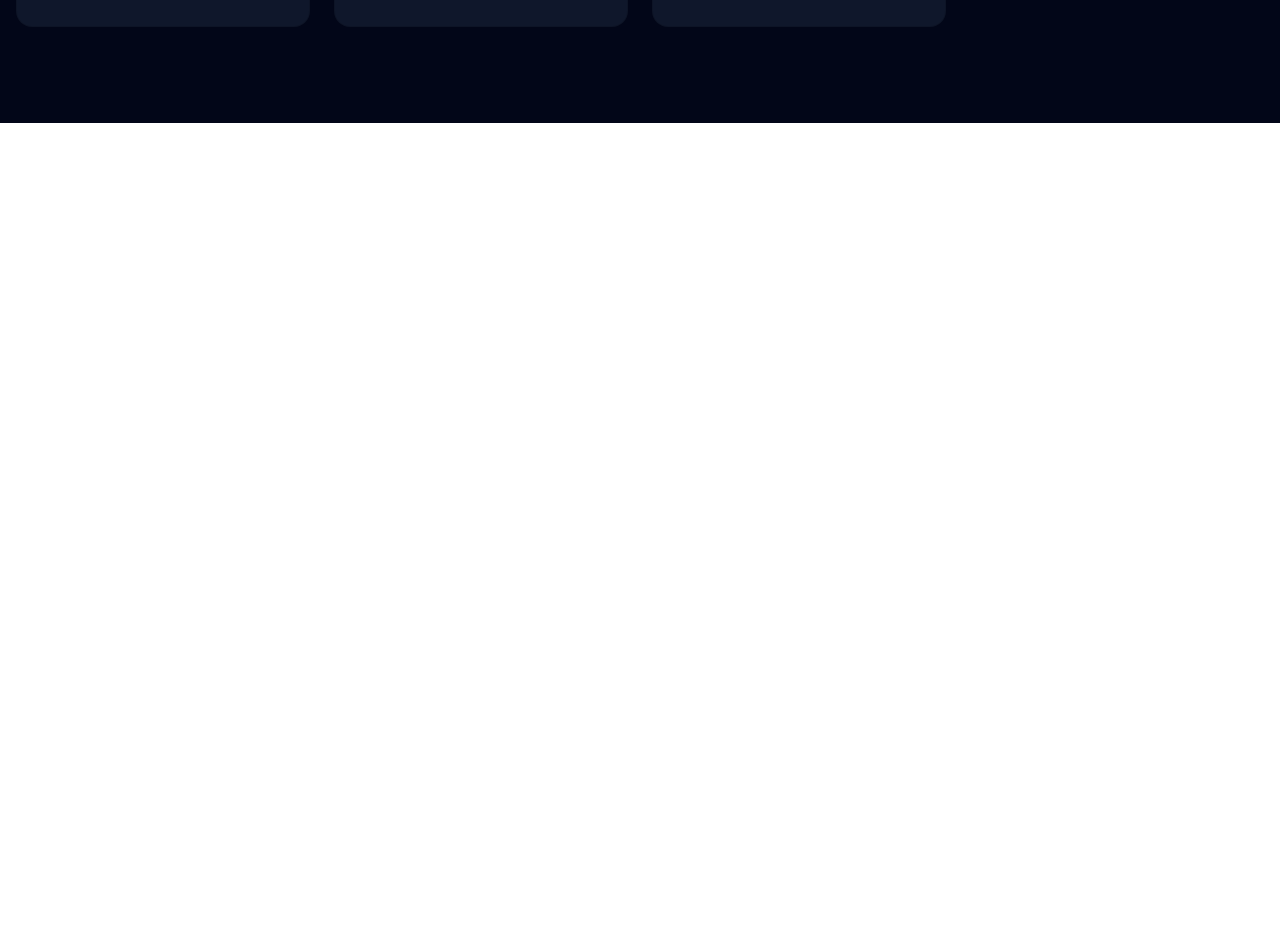
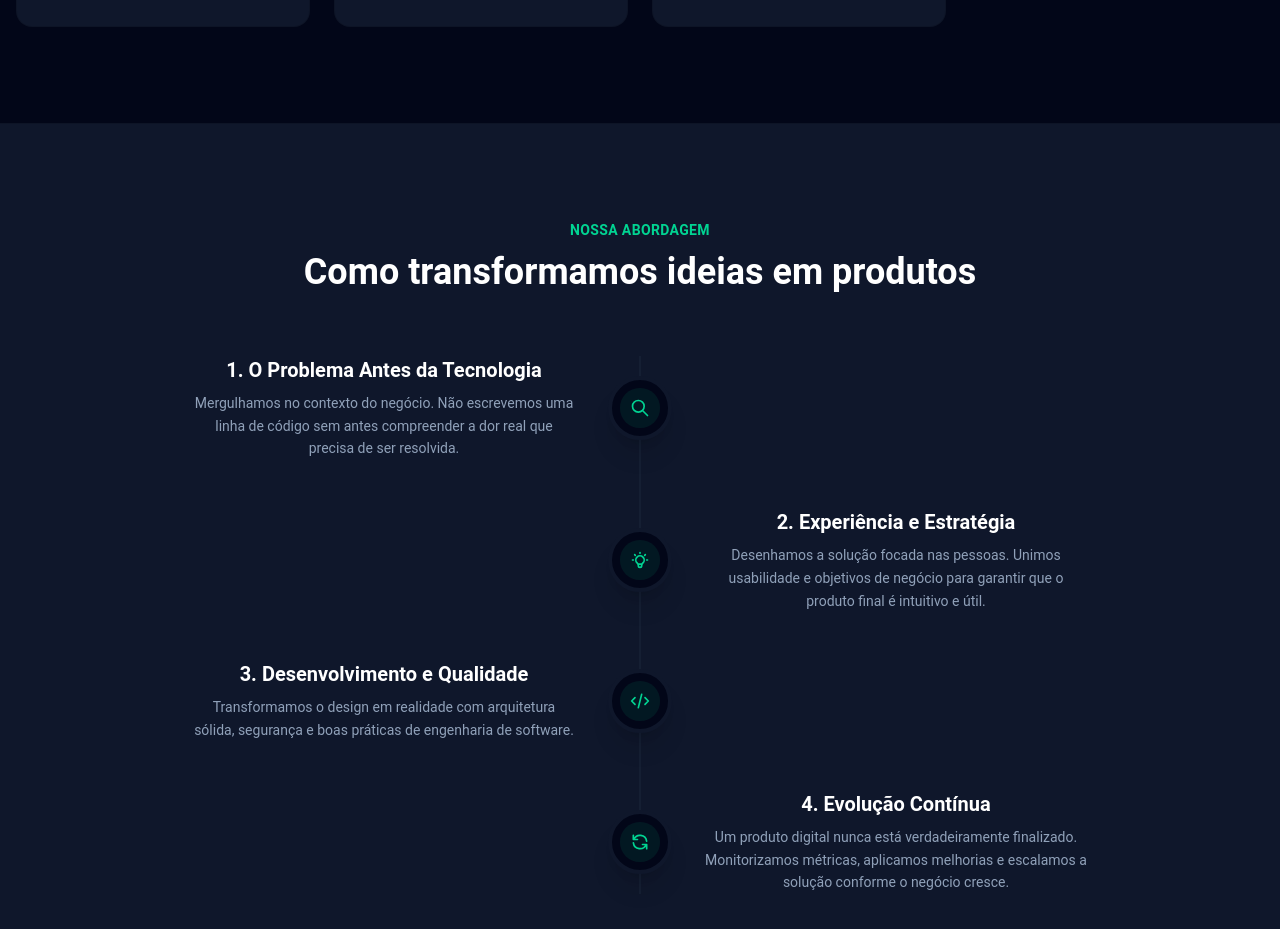
Before and after one commit to freella/kurae-front-end, a Vue app: page / in a window 1280 px wide. Shown: the part 1748-2677 px from the top of the page. Before the commit the page ends 1871 px from the top, so only its background shows below. Built offline with nearby package versions, Linux system fonts and the light colour scheme; no server answers; the HTML template or start-up script is replaced by a standard one.

Commit message:
feat: implementação secao Nossa Abordagem com animação de scroll (KRS-37)

```diff
--- /dev/null
+++ b/src/components/landing/ApproachSteps.vue
@@ -0,0 +1,113 @@
+<script setup lang="ts">
+import { onMounted, onUnmounted, ref } from 'vue';
+
+interface Step {
+  title: string;
+  description: string;
+  icon: string;
+}
+
+const steps: Step[] = [
+  {
+    title: '1. O Problema Antes da Tecnologia',
+    description: 'Mergulhamos no contexto do negócio. Não escrevemos uma linha de código sem antes compreender a dor real que precisa de ser resolvida.',
+    icon: 'M21 21l-6-6m2-5a7 7 0 11-14 0 7 7 0 0114 0z'
+  },
+  {
+    title: '2. Experiência e Estratégia',
+    description: 'Desenhamos a solução focada nas pessoas. Unimos usabilidade e objetivos de negócio para garantir que o produto final é intuitivo e útil.',
+    icon: 'M9.663 17h4.673M12 3v1m6.364 1.636l-.707.707M21 12h-1M4 12H3m3.343-5.657l-.707-.707m2.828 9.9a5 5 0 117.072 0l-.548.547A3.374 3.374 0 0014 18.469V19a2 2 0 11-4 0v-.531c0-.895-.356-1.754-.988-2.386l-.548-.547z'
+  },
+  {
+    title: '3. Desenvolvimento e Qualidade',
+    description: 'Transformamos o design em realidade com arquitetura sólida, segurança e boas práticas de engenharia de software.',
+    icon: 'M10 20l4-16m4 4l4 4-4 4M6 16l-4-4 4-4'
+  },
+  {
+    title: '4. Evolução Contínua',
+    description: 'Um produto digital nunca está verdadeiramente finalizado. Monitorizamos métricas, aplicamos melhorias e escalamos a solução conforme o negócio cresce.',
+    icon: 'M4 4v5h.582m15.356 2A8.001 8.001 0 004.582 9m0 0H9m11 11v-5h-.581m0 0a8.003 8.003 0 01-15.357-2m15.357 2H15'
+  }
+];
+
+const observer = ref<IntersectionObserver | null>(null);
+
+onMounted(() => {
+
+  observer.value = new IntersectionObserver((entries) => {
+    entries.forEach((entry) => {
+      if (entry.isIntersecting) {
+
+        entry.target.classList.remove('opacity-0', 'translate-y-12');
+        entry.target.classList.add('opacity-100', 'translate-y-0');
+
+        observer.value?.unobserve(entry.target);
+      }
+    });
+  }, {
+    threshold: 0.2,
+    rootMargin: '0px 0px -50px 0px'
+  });
+
+
+  document.querySelectorAll('.scroll-animate').forEach((el) => {
+    observer.value?.observe(el);
+  });
+});
+
+onUnmounted(() => {
+
+  observer.value?.disconnect();
+});
+</script>
+
+<template>
+  <section class="py-24 bg-slate-900 border-t border-slate-800 overflow-hidden">
+    <div class="max-w-7xl mx-auto px-4 sm:px-6 lg:px-8">
+
+      <div class="text-center mb-16 scroll-animate opacity-0 translate-y-12 transition-all duration-1000 ease-out">
+        <h2 class="text-emerald-400 font-semibold tracking-wide uppercase text-sm mb-3">
+          Nossa Abordagem
+        </h2>
+        <p class="text-3xl sm:text-4xl font-bold text-white">
+          Como transformamos ideias em produtos
+        </p>
+      </div>
+
+      <div class="relative max-w-4xl mx-auto">
+
+        <div class="hidden md:block absolute left-1/2 transform -translate-x-1/2 h-full w-px bg-slate-800"></div>
+
+        <div class="space-y-12">
+          <div
+            v-for="(step, index) in steps"
+            :key="index"
+            class="relative flex flex-col md:flex-row items-center w-full scroll-animate opacity-0 translate-y-12 transition-all duration-1000 ease-out"
+            :style="{ transitionDelay: `${index * 150}ms` }"
+          >
+
+
+            <div class="md:absolute md:left-1/2 md:transform md:-translate-x-1/2 z-10 flex items-center justify-center w-16 h-16 rounded-full bg-slate-950 border-4 border-slate-900 shadow-xl my-6 md:my-0">
+              <div class="w-10 h-10 rounded-full bg-emerald-500/10 flex items-center justify-center text-emerald-400">
+                <svg class="w-5 h-5" fill="none" viewBox="0 0 24 24" stroke="currentColor">
+                  <path stroke-linecap="round" stroke-linejoin="round" stroke-width="2" :d="step.icon" />
+                </svg>
+              </div>
+            </div>
+
+
+            <div
+              class="w-full md:w-1/2"
+              :class="index % 2 === 0 ? 'md:pr-16 text-center md:text-right' : 'md:pl-16 text-center md:text-left md:ml-auto'"
+            >
+              <h3 class="text-xl font-bold text-white mb-2">{{ step.title }}</h3>
+              <p class="text-slate-400 text-sm leading-relaxed">{{ step.description }}</p>
+            </div>
+
+          </div>
+        </div>
+      </div>
+
+    </div>
+  </section>
+</template>
--- a/src/views/HomeView.vue
+++ b/src/views/HomeView.vue
@@ -1,11 +1,13 @@
 <script setup lang="ts">
 import Hero from '@/components/landing/Hero.vue';
-import LandingAbout from '@/components/landing/LandingAbout.vue'; // <-- Importando o arquivo existente
+import LandingAbout from '@/components/landing/LandingAbout.vue';
+import ApproachSteps from '@/components/landing/ApproachSteps.vue';
 </script>
 
 <template>
   <main class="bg-slate-950 min-h-screen">
     <Hero />
     <LandingAbout />
+    <ApproachSteps />
   </main>
 </template>
```
